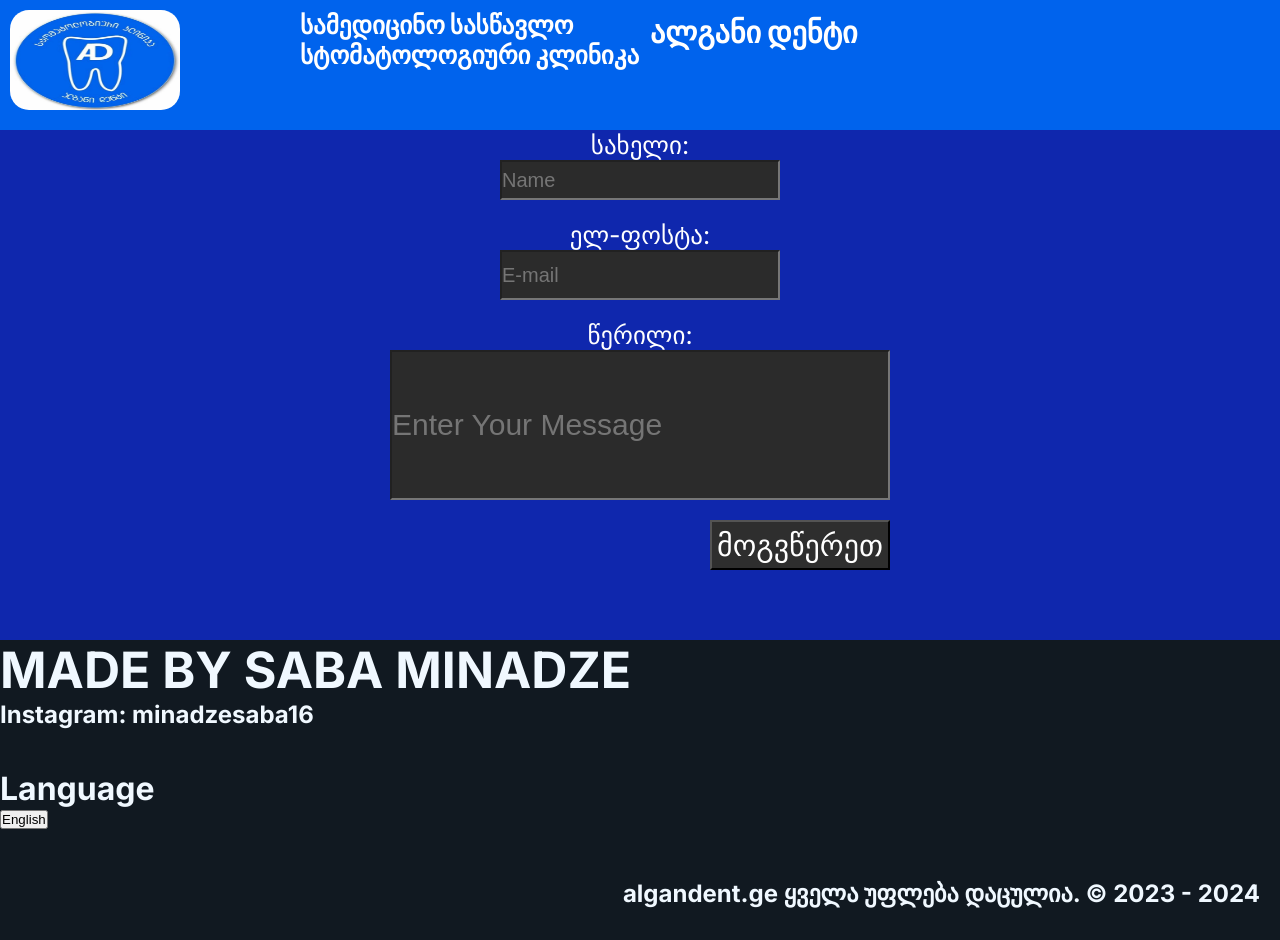
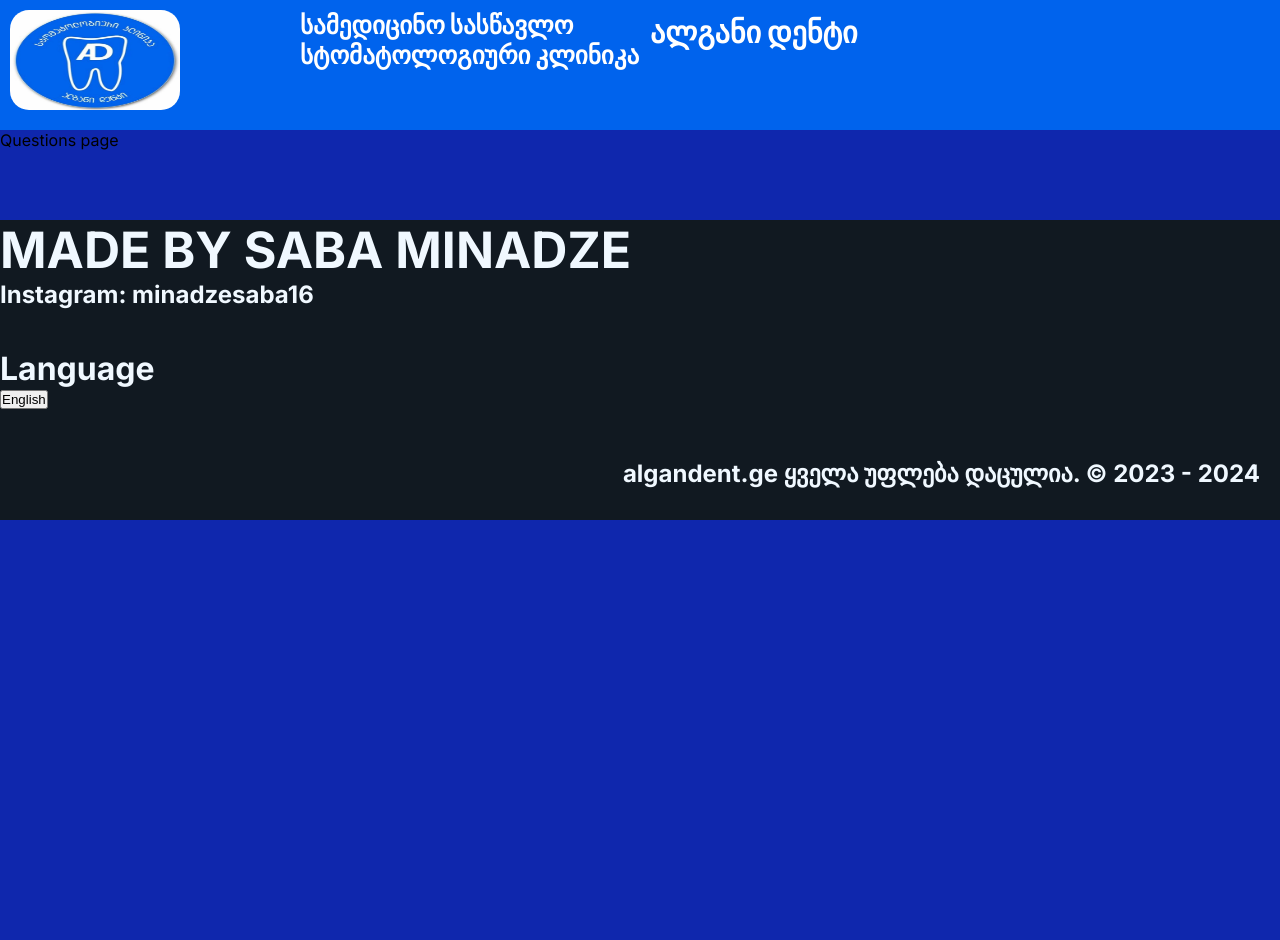
Before and after one commit to SabaMinadze/algani-dent, a Next.js app: page /questions in a window 1280 px wide. After the commit the page ends 800 px from the top, so only its background shows below. Built offline with nearby package versions, Linux system fonts and the light colour scheme.

Commit message:
Update page.tsx

```diff
--- a/app/questions/page.tsx
+++ b/app/questions/page.tsx
@@ -8,7 +8,8 @@ function page() {
   return (
     <>
     <div className={styles.box}>
-      <Contact/>
+      <div>Questions page</div>
+
     </div>
     </>
   )
```
